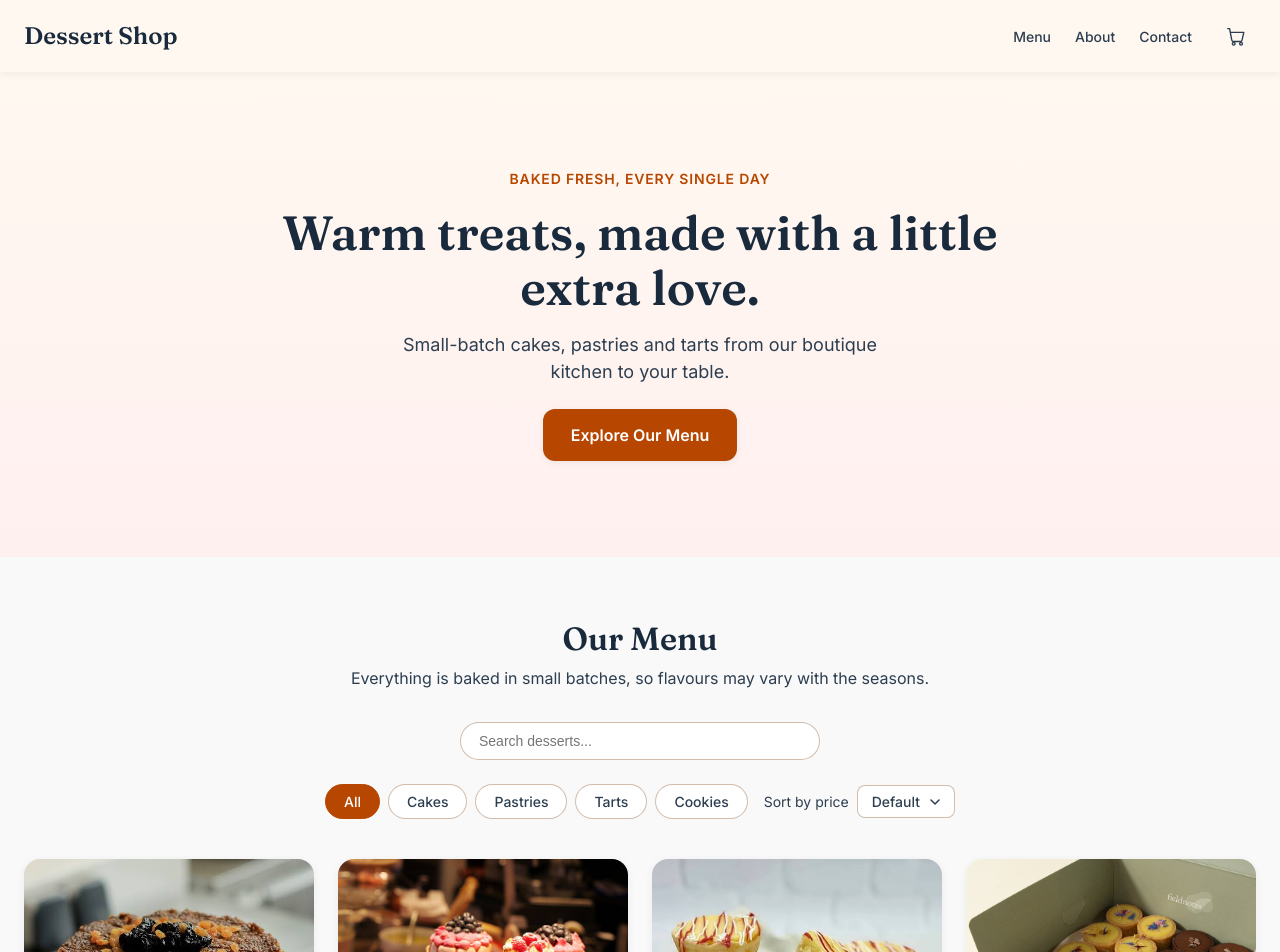
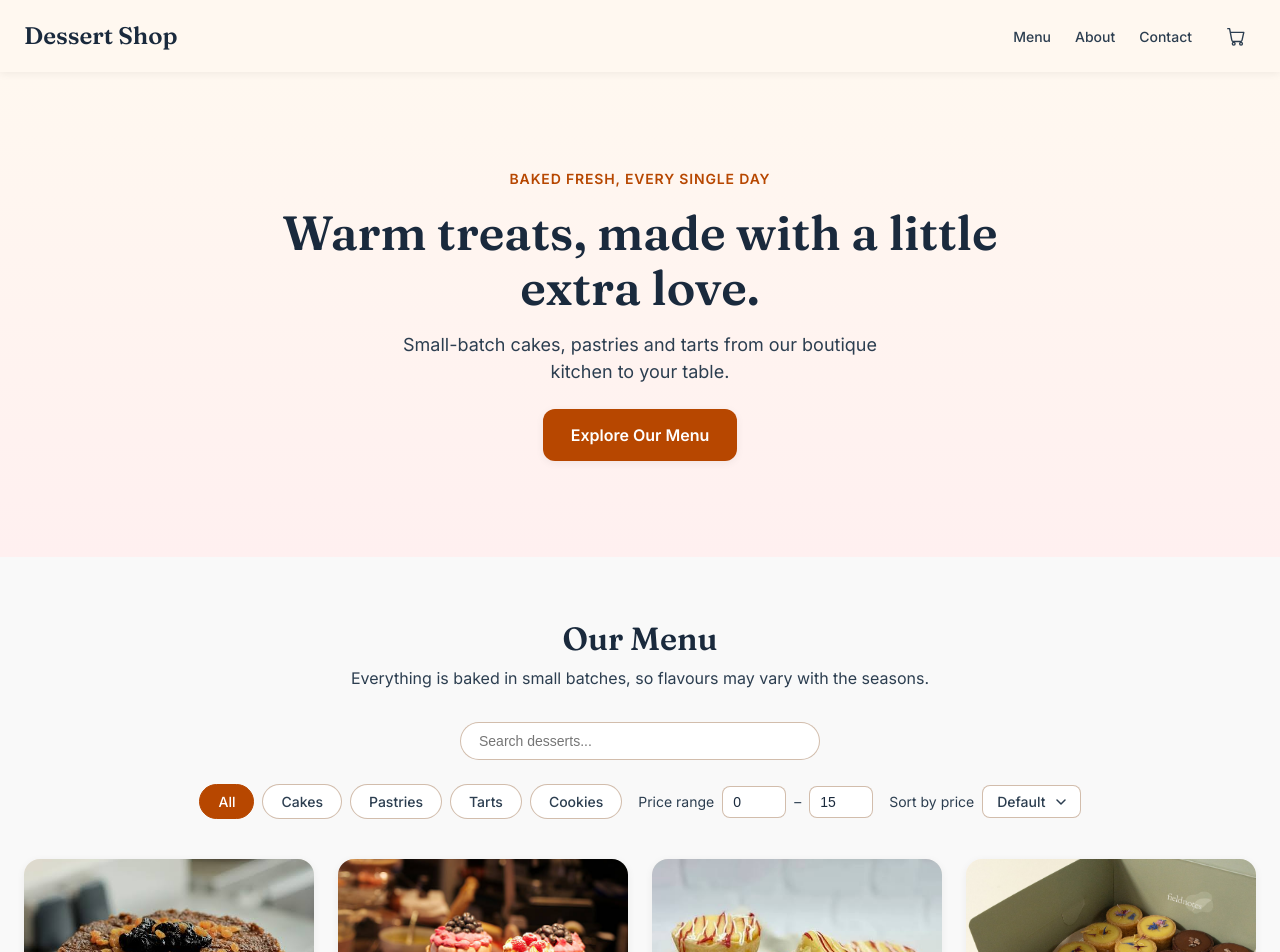
Before and after one commit to nzibukaemmanuel/FEM_Angular, an Angular app in the folder FEM_14_R_x_JS/Dessert-Shop-App-III/: page / in a window 1280 px wide. Shown: the top 952 px of the page. Built offline with nearby package versions, Linux system fonts and the light colour scheme.

Commit message:
fix: Applying RxJS Operators by Using map, filter, and tap to transform or react to data emitted by observables

```diff
--- a/FEM_14_R_x_JS/Dessert-Shop-App-III/src/app/components/product-grid/product-grid.css
+++ b/FEM_14_R_x_JS/Dessert-Shop-App-III/src/app/components/product-grid/product-grid.css
@@ -70,6 +70,33 @@
   align-items: center;
   gap: 8px;
   font-size: var(--size-small);
+  color: var(--color-text-secondary);
+}
+
+.price-filter {
+  display: flex;
+  align-items: center;
+  gap: 8px;
+  font-size: var(--size-small);
+  color: var(--color-text-secondary);
+}
+
+.price-input {
+  width: 64px;
+  padding: 7px 10px;
+  border-radius: 8px;
+  border: 1px solid color-mix(in srgb, var(--color-secondary) 40%, transparent);
+  background: var(--color-white);
+  color: var(--color-text);
+  font-size: var(--size-small);
+}
+
+.price-input:focus-visible {
+  outline: 2px solid var(--color-primary);
+  outline-offset: 2px;
+}
+
+.price-sep {
   color: var(--color-text-secondary);
 }
 
--- a/FEM_14_R_x_JS/Dessert-Shop-App-III/src/app/components/product-grid/product-grid.html
+++ b/FEM_14_R_x_JS/Dessert-Shop-App-III/src/app/components/product-grid/product-grid.html
@@ -30,6 +30,31 @@
           {{ category }}
         </button>
       }
+    </div>
+
+    <div class="price-filter">
+      <span id="price-filter-label" class="sort-label">Price range</span>
+      <label for="min-price" class="visually-hidden">Minimum price</label>
+      <input
+        id="min-price"
+        type="number"
+        class="price-input"
+        min="0"
+        step="0.25"
+        [value]="minPrice()"
+        (input)="onMinPriceChange($any($event.target).valueAsNumber)"
+      />
+      <span class="price-sep" aria-hidden="true">–</span>
+      <label for="max-price" class="visually-hidden">Maximum price</label>
+      <input
+        id="max-price"
+        type="number"
+        class="price-input"
+        min="0"
+        step="0.25"
+        [value]="maxPrice()"
+        (input)="onMaxPriceChange($any($event.target).valueAsNumber)"
+      />
     </div>
 
     <div class="sort">
--- a/FEM_14_R_x_JS/Dessert-Shop-App-III/src/app/components/product-grid/product-grid.ts
+++ b/FEM_14_R_x_JS/Dessert-Shop-App-III/src/app/components/product-grid/product-grid.ts
@@ -1,8 +1,19 @@
 import { AsyncPipe } from '@angular/common';
-import { Component, ElementRef, HostListener, computed, inject, input, output, signal } from '@angular/core';
+import {
+  Component,
+  ElementRef,
+  HostListener,
+  OnDestroy,
+  computed,
+  inject,
+  input,
+  output,
+  signal,
+} from '@angular/core';
 import { toObservable } from '@angular/core/rxjs-interop';
-import { Observable, combineLatest, map } from 'rxjs';
+import { Observable, Subject, combineLatest, filter, map, switchMap, take, takeUntil, tap } from 'rxjs';
 import { CartItem, Dessert, DessertCategory } from '../../models/dessert.model';
+import { LoggingService } from '../../services/logging.service';
 import { ProductService } from '../../services/product.service';
 import { ProductCard } from '../product-card/product-card';
 
@@ -20,9 +31,13 @@ const SORT_OPTIONS: SortOption[] = [
   templateUrl: './product-grid.html',
   styleUrl: './product-grid.css',
 })
-export class ProductGrid {
+export class ProductGrid implements OnDestroy {
   private readonly productService = inject(ProductService);
+  private readonly logger = inject(LoggingService);
   private readonly elementRef = inject(ElementRef<HTMLElement>);
+
+  // Completed in ngOnDestroy to unsubscribe the manual (non-async-pipe) subscriptions below via takeUntil.
+  private readonly destroy$ = new Subject<void>();
 
   readonly cartItems = input<CartItem[]>([]);
 
@@ -34,6 +49,8 @@ export class ProductGrid {
   protected readonly activeCategory = signal<DessertCategory>('All');
   protected readonly sortDirection = signal<'asc' | 'desc' | null>(null);
   protected readonly searchQuery = signal('');
+  protected readonly minPrice = signal(0);
+  protected readonly maxPrice = signal(15);
 
   protected readonly sortOptions = SORT_OPTIONS;
   protected readonly sortOpen = signal(false);
@@ -41,20 +58,58 @@ export class ProductGrid {
     () => this.sortOptions.find((option) => option.value === (this.sortDirection() ?? ''))?.label ?? 'Default',
   );
 
-  // Combines the (Observable) product catalogue with the (signal-backed) filter controls into one stream;
-  // any change to any of the four sources re-runs the pipeline and pushes a new list to the template.
+  // Re-fetches (simulated) whenever the category changes; switchMap cancels a still-in-flight fetch for a
+  // stale category the moment a newer one is selected, so an old response can never overwrite a new one.
+  private readonly categoryProducts$: Observable<Dessert[]> = toObservable(this.activeCategory).pipe(
+    switchMap((category) => this.productService.fetchByCategory$(category)),
+  );
+
+  // Combines the category-scoped fetch with the remaining (signal-backed) filter controls; any change to
+  // any source re-runs the pipeline and pushes a new list to the template via the async pipe.
   protected readonly desserts$: Observable<Dessert[]> = combineLatest([
-    this.productService.products$,
-    toObservable(this.activeCategory),
+    this.categoryProducts$,
     toObservable(this.searchQuery),
     toObservable(this.sortDirection),
+    toObservable(this.minPrice),
+    toObservable(this.maxPrice),
   ]).pipe(
-    map(([products, category, query, direction]) => {
-      const byCategory = this.productService.filterByCategory(products, category);
-      const bySearch = this.productService.searchByName(byCategory, query);
+    filter(([, , , min, max]) => min <= max), // ignore a momentarily-inverted range instead of showing an empty grid
+    map(([byCategory, query, direction, min, max]) => {
+      const byPrice = this.productService.filterByPriceRange(byCategory, min, max);
+      const bySearch = this.productService.searchByName(byPrice, query);
       return direction ? this.productService.sortByPrice(bySearch, direction) : bySearch;
     }),
   );
+
+  constructor() {
+    // take(1): log the catalogue exactly once on load, even though products$ is a long-lived BehaviorSubject
+    // that could keep emitting — the subscription completes itself after the first value.
+    this.productService.products$.pipe(take(1)).subscribe((products) =>
+      this.logger.info('Catalogue loaded', { count: products.length }),
+    );
+
+    // A manual subscription (not an async pipe) for a pure side effect — takeUntil(destroy$) is what stops
+    // it from outliving the component.
+    toObservable(this.activeCategory)
+      .pipe(
+        tap((category) => this.logger.info('Category selected', { category })),
+        takeUntil(this.destroy$),
+      )
+      .subscribe();
+  }
+
+  ngOnDestroy(): void {
+    this.destroy$.next();
+    this.destroy$.complete();
+  }
+
+  protected onMinPriceChange(value: number): void {
+    this.minPrice.set(Number.isFinite(value) ? value : 0);
+  }
+
+  protected onMaxPriceChange(value: number): void {
+    this.maxPrice.set(Number.isFinite(value) ? value : 0);
+  }
 
   private readonly quantities = computed(() => {
     const quantityMap = new Map<string, number>();
--- a/FEM_14_R_x_JS/Dessert-Shop-App-III/src/app/services/product.service.ts
+++ b/FEM_14_R_x_JS/Dessert-Shop-App-III/src/app/services/product.service.ts
@@ -1,9 +1,10 @@
 import { Injectable } from '@angular/core';
-import { BehaviorSubject, Observable, map } from 'rxjs';
+import { BehaviorSubject, Observable, map, timer } from 'rxjs';
 import { DESSERTS } from '../data/desserts';
 import { Dessert, DessertCategory } from '../models/dessert.model';
 
 const CATEGORIES: DessertCategory[] = ['All', 'Cakes', 'Pastries', 'Tarts', 'Cookies'];
+const SIMULATED_FETCH_DELAY_MS = 200;
 
 // Registered with providedIn: 'root', so Angular creates one shared instance for the whole app.
 @Injectable({ providedIn: 'root' })
@@ -19,8 +20,20 @@ export class ProductService {
     return this.products$.pipe(map((products) => products.find((dessert) => dessert.id === dessertId)));
   }
 
+  // Simulates a category-scoped catalogue request (e.g. a filtered/paginated API call) with network latency,
+  // so callers can switchMap on it and see a stale in-flight "fetch" get cancelled by a newer category selection.
+  fetchByCategory$(category: DessertCategory): Observable<Dessert[]> {
+    return timer(SIMULATED_FETCH_DELAY_MS).pipe(
+      map(() => this.filterByCategory(this._products$.value, category)),
+    );
+  }
+
   filterByCategory(desserts: Dessert[], category: DessertCategory): Dessert[] {
     return category === 'All' ? desserts : desserts.filter((dessert) => dessert.category === category);
+  }
+
+  filterByPriceRange(desserts: Dessert[], min: number, max: number): Dessert[] {
+    return desserts.filter((dessert) => dessert.price >= min && dessert.price <= max);
   }
 
   searchByName(desserts: Dessert[], query: string): Dessert[] {
```
